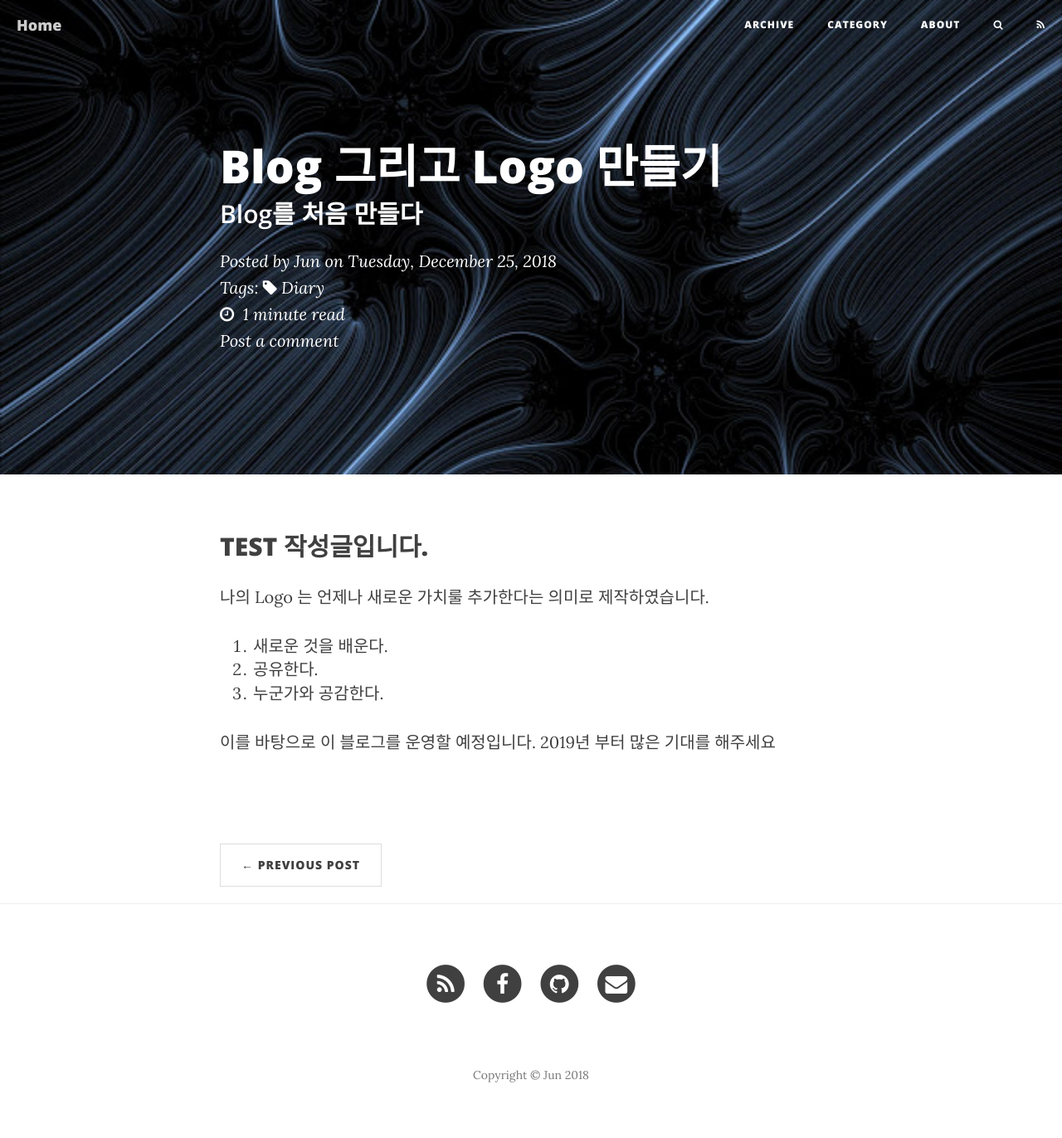
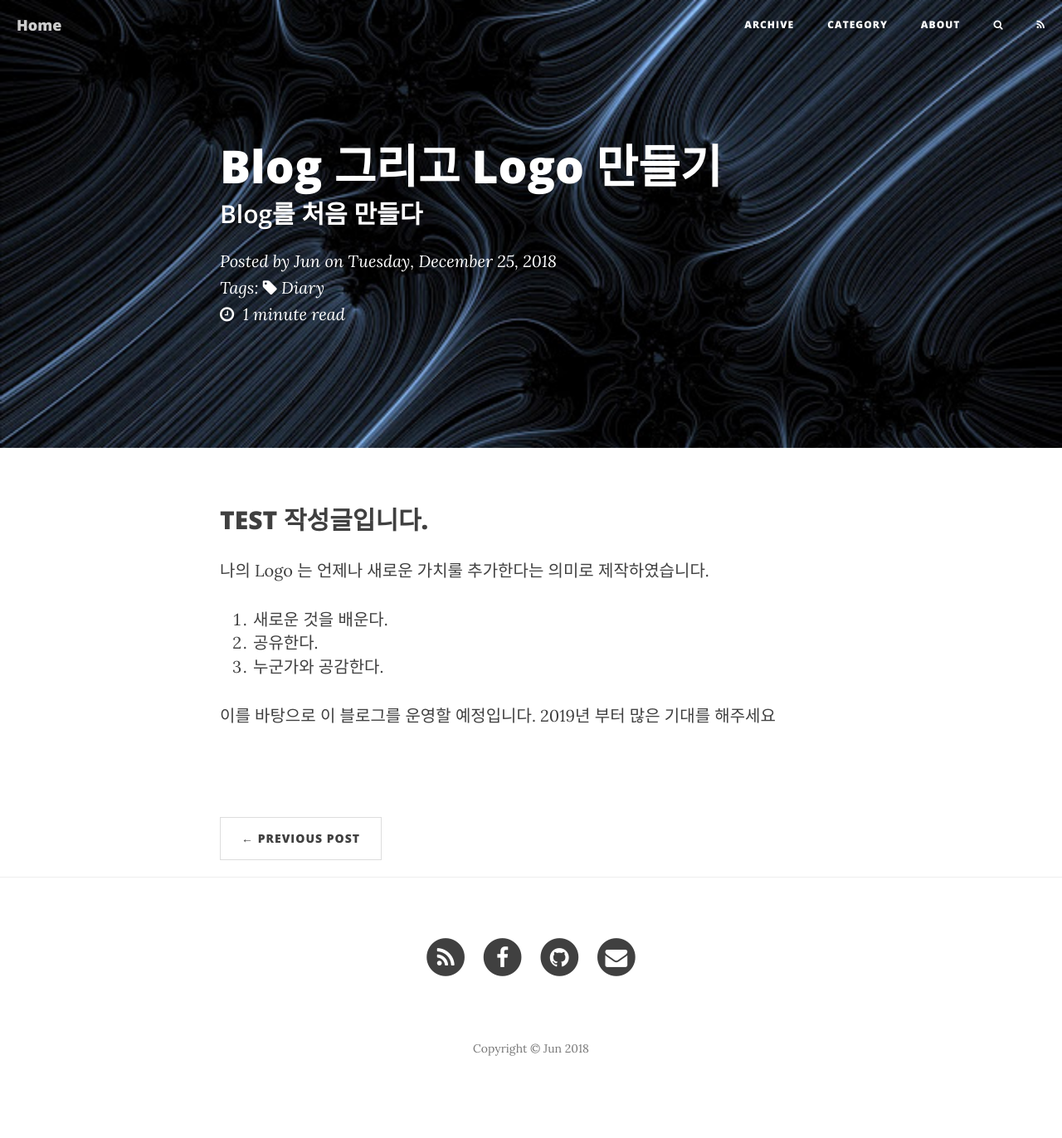
Before and after one commit to jjango/jjango.github.io, a Jekyll site: the page built from _posts/2018-12-25-first_blog.md, in a window 1280 px wide. Shown: the whole page at 83% size. Built offline with Jekyll 4.4.1, drawn with Linux system fonts in a browser that asks for light colours; nearby versions of some CDN libraries; comment, search, counter and statistics services are not loaded; after the commit the page ends 1340 px from its top, so only the background shows below that.

```diff
--- a/_layouts/post.html
+++ b/_layouts/post.html
@@ -20,14 +20,11 @@ layout: default
                         <i class="fa fa-clock-o"></i>&nbsp;{% if minutes == 0 %}{% assign minutes = 1 %}{% endif %}
                         {{ minutes }} minute read
                     </span>
-                    <!-- Add post count -->
-                    <span class="meta" style='margin-top:0.5em;'><a herf ="{{ page.url }}#disqus_thread">Post a comment</a></span>
                  </div>
             </div>
         </div>
     </div>
 </header>
-<script id="dsq-count-scr" src="//https-jjango-github-io-1.disqus.com/count.js" async></script>
 <!-- Post Content -->
 <article>
     <div class="container">
```
